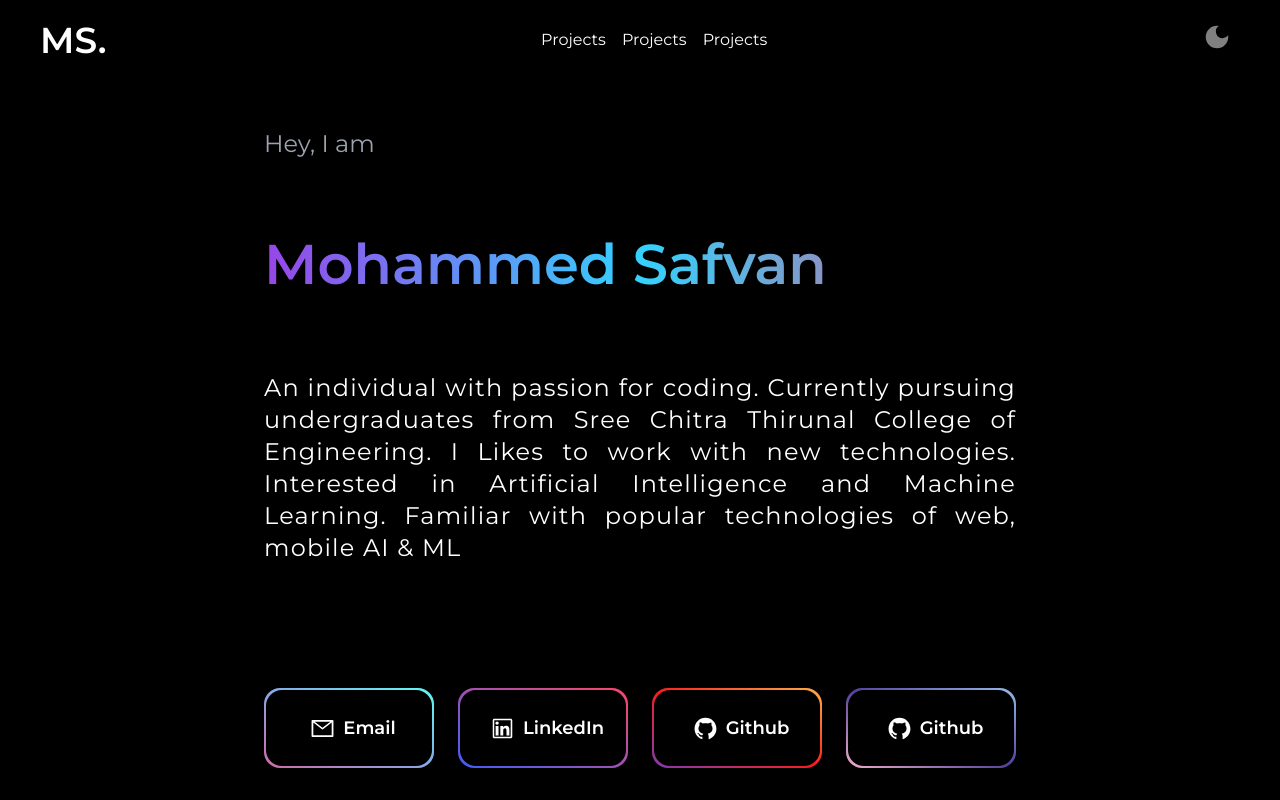
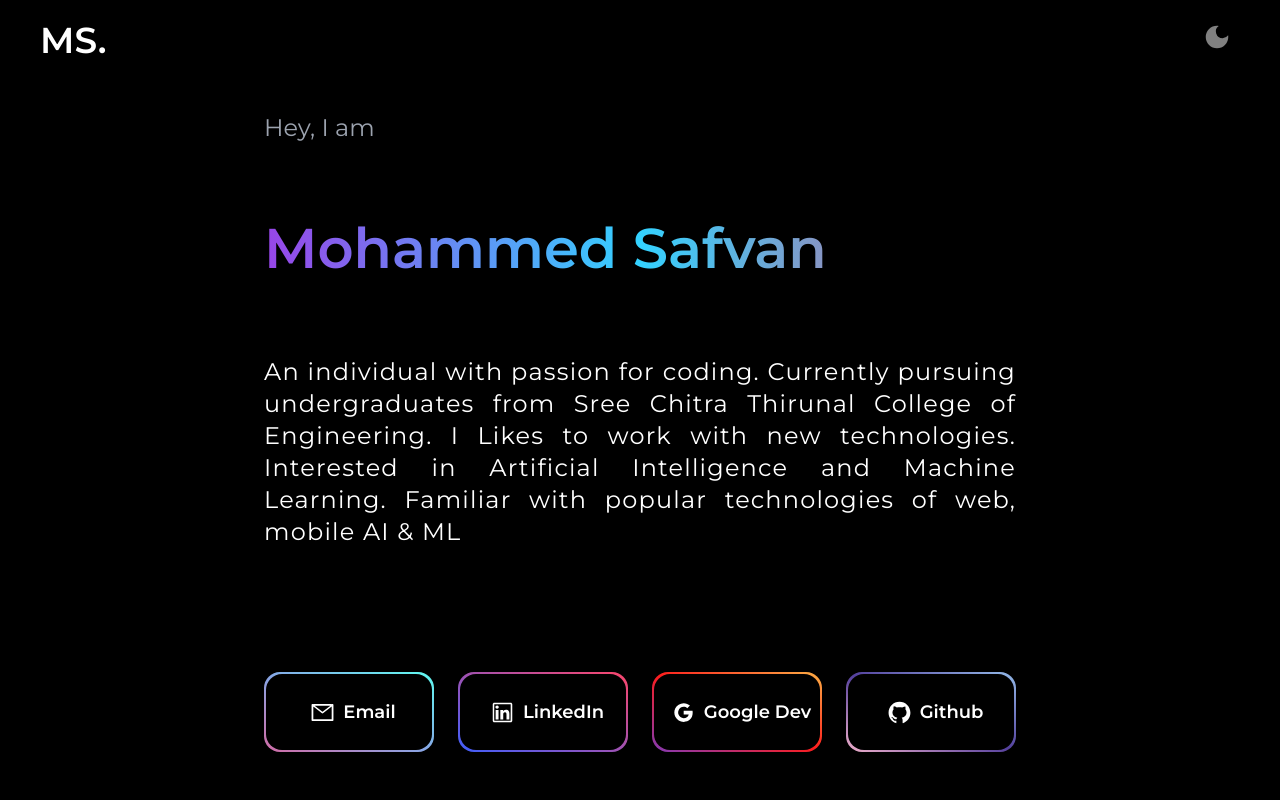
Before and after one commit to mohammedsafvan/portfolio-new, a Next.js app: page / in a window 1280 px wide. Built offline with nearby package versions, Linux system fonts and the light colour scheme.

Commit message:
first deployement code without navigation ham

```diff
--- a/app/components/Hero.jsx
+++ b/app/components/Hero.jsx
@@ -4,7 +4,7 @@ import { buttonData } from "../utils/data";
 const Hero = () => {
   return (
     <>
-      <div id="1" className="pt-20 bg-white dark:bg-black h-screen px-10 ">
+      <div id="1" className="pt-16 bg-white dark:bg-black h-screen px-10 ">
         <h3 className="pt-12 pb-5 font-montserrat text-2xl text-gray-500  dark:text-gray-400 ">
           Hey, I am
         </h3>
--- a/app/components/Layout.jsx
+++ b/app/components/Layout.jsx
@@ -8,7 +8,6 @@ const Layout = () => {
     <ThemeProvider attribute="class" defaultTheme="dark">
       <NavBar />
       <Hero />
-      {/* <Hero /> */}
     </ThemeProvider>
   );
 };
--- a/app/components/NavBar.jsx
+++ b/app/components/NavBar.jsx
@@ -13,20 +13,20 @@ const NavBar = () => {
           <div>
             <h1 className="font-semibold text-4xl">MS.</h1>
           </div>
-          <div className={`hidden  md:flex md:flex-row space-x-4`}>
+          {/* <div className={`hidden  md:flex md:flex-row space-x-4`}>
             <div className=" ">Projects</div>
             <div className=" ">Projects</div>
             <div className=" ">Projects</div>
-          </div>
+          </div> */}
           <div>
             <ThemeSwitcher />
-            <button
+            {/* <button
               onBlur={() => setMenu(false)}
               onClick={() => setMenu(!menu)}
               className="text-gray-400 hover:text-gray-800 focus:outline-none  md:hidden focus:text-gray-800"
             >
               <FiMenu size={30} />
-            </button>
+            </button> */}
           </div>
         </div>
         <div
--- a/app/utils/data.js
+++ b/app/utils/data.js
@@ -2,6 +2,7 @@ import {
   AiOutlineMail,
   AiOutlineLinkedin,
   AiOutlineGithub,
+  AiOutlineGoogle
 } from "react-icons/ai";
 
 export const buttonData = [
@@ -28,9 +29,9 @@ export const buttonData = [
     fromColor: "from-[#833ab4]",
     viaColor: "via-[#fd1d1d]",
     toColor: "to-[#fcb045]",
-    icon: <AiOutlineGithub size={25} />,
-    url: "https://github.com/mohammedsafvan/",
-    text: "Github",
+    icon: <AiOutlineGoogle size={25} />,
+    url: "https://g.dev/mohammedsafvan",
+    text: "Google Dev",
   },
   {
     id: 4,
```
